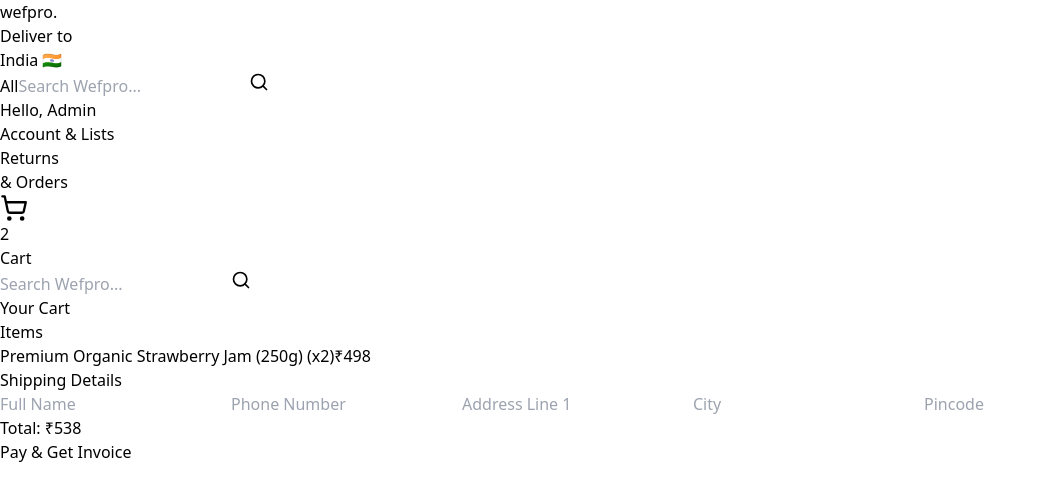
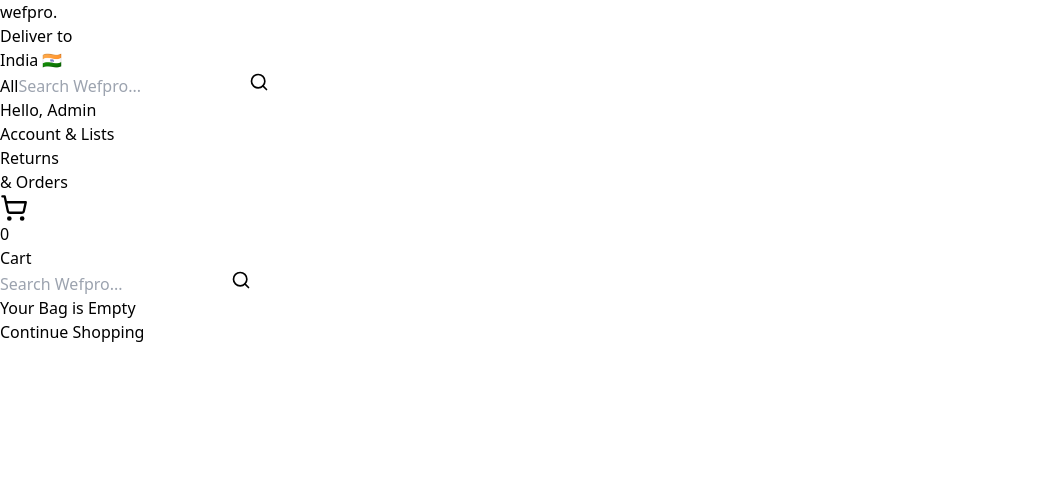
Before and after one commit to Aniruddha051606/wefpro-frontend, a React (Vite) app: page /cart in a window 1280 px wide. Shown: the top 500 px of the page, without its empty margins (0-1047 px from the left). Built offline with nearby package versions, Linux system fonts and the light colour scheme.

Commit message:
Upgrade to Luxury UI and Split Checkout

```diff
--- a/src/App.jsx
+++ b/src/App.jsx
@@ -1,36 +1,57 @@
-import React, { useState } from 'react';
+import React, { useState, useEffect } from 'react';
 import { BrowserRouter as Router, Routes, Route } from 'react-router-dom';
-import Navbar from './components/Navbar'; // <--- Import Navbar
+import Navbar from './components/Navbar';
 import Home from './pages/Home';
 import Cart from './pages/Cart';
+import Checkout from './pages/Checkout'; // <--- NEW PAGE
 import Tracking from './pages/Tracking';
 import Admin from './pages/Admin';
 import Login from './pages/Login';
 import PrivateRoute from './components/PrivateRoute';
 
 function App() {
-  // We manage cart count here to show it in the Navbar
-  const [cartCount, setCartCount] = useState(2); // Starting with 2 for demo
+  // 1. LOAD CART FROM STORAGE (Real User Memory)
+  const [cartItems, setCartItems] = useState(() => {
+    const saved = localStorage.getItem("wefpro_cart");
+    return saved ? JSON.parse(saved) : []; // Start EMPTY if nothing saved
+  });
+
+  // 2. SAVE ON EVERY CHANGE
+  useEffect(() => {
+    localStorage.setItem("wefpro_cart", JSON.stringify(cartItems));
+  }, [cartItems]);
+
+  const addToCart = (product) => {
+    setCartItems((prev) => {
+      const existing = prev.find((item) => item.id === product.id);
+      if (existing) {
+        return prev.map((item) =>
+          item.id === product.id ? { ...item, qty: item.qty + 1 } : item
+        );
+      }
+      return [...prev, { ...product, qty: 1 }];
+    });
+  };
+
+  const removeFromCart = (id) => {
+    setCartItems((prev) => prev.filter((item) => item.id !== id));
+  };
+
+  // Calculate total items for Badge
+  const totalItems = cartItems.reduce((acc, item) => acc + item.qty, 0);
 
   return (
     <Router>
-      <div className="bg-stone-50 min-h-screen">
-        {/* ⚡ Navbar sits OUTSIDE Routes so it stays visible */}
-        <Navbar cartCount={cartCount} />
+      <div className="bg-black min-h-screen text-stone-100 font-sans selection:bg-red-900 selection:text-white">
+        <Navbar cartCount={totalItems} />
 
         <Routes>
-          <Route path="/" element={<Home />} />
-          <Route path="/cart" element={<Cart />} />
+          <Route path="/" element={<Home addToCart={addToCart} />} />
+          <Route path="/cart" element={<Cart cartItems={cartItems} removeFromCart={removeFromCart} />} />
+          <Route path="/checkout" element={<Checkout cartItems={cartItems} />} />
           <Route path="/track" element={<Tracking />} />
           <Route path="/login" element={<Login />} />
-          <Route
-            path="/admin"
-            element={
-              <PrivateRoute>
-                <Admin />
-              </PrivateRoute>
-            }
-          />
+          <Route path="/admin" element={<PrivateRoute><Admin /></PrivateRoute>} />
         </Routes>
       </div>
     </Router>
--- a/src/pages/Cart.jsx
+++ b/src/pages/Cart.jsx
@@ -1,131 +1,62 @@
-import React, { useState } from 'react';
-import { Trash2, CreditCard } from 'lucide-react';
+import React from 'react';
+import { Trash2, ArrowRight } from 'lucide-react';
 import { Link } from 'react-router-dom';
 
-const Cart = () => {
-  const [loading, setLoading] = useState(false);
-
-  // 1. STATE FOR FORM DATA (Stores what user types)
-  const [formData, setFormData] = useState({
-    fullName: '',
-    phone: '',
-    address: '',
-    city: '',
-    pincode: ''
-  });
-
-  // Mock Cart Data
-  const [cartItems] = useState([
-    { id: 1, name: "Premium Organic Strawberry Jam (250g)", price: 249, qty: 2, image: "https://images.unsplash.com/photo-1600423115367-87ea79269cd3?q=80&w=200" }
-  ]);
+const Cart = ({ cartItems, removeFromCart }) => {
 
   const subtotal = cartItems.reduce((acc, item) => acc + item.qty * item.price, 0);
-  const total = subtotal + (subtotal > 499 ? 0 : 40);
 
-  // 2. HANDLER: Updates state when user types
-  const handleChange = (e) => {
-    setFormData({ ...formData, [e.target.name]: e.target.value });
-  };
-
-  const handlePayment = async () => {
-    // Basic Validation
-    if(!formData.fullName || !formData.address) {
-      alert("Please fill in your Shipping Details first!");
-      return;
-    }
-
-    setLoading(true);
-    try {
-      const response = await fetch('http://localhost:5000/api/create-invoice', {
-        method: 'POST',
-        headers: { 'Content-Type': 'application/json' },
-        body: JSON.stringify({
-          orderId: "WF-" + Math.floor(Math.random() * 10000),
-          amount: total,
-          // 3. SEND REAL DATA TO BACKEND
-          customerName: formData.fullName,
-          customerAddress: formData.address,
-          customerCity: formData.city,
-          customerPincode: formData.pincode
-        })
-      });
-
-      const blob = await response.blob();
-      const url = window.URL.createObjectURL(blob);
-      const link = document.createElement('a');
-      link.href = url;
-      link.setAttribute('download', `Invoice-${formData.fullName}.pdf`);
-      document.body.appendChild(link);
-      link.click();
-
-    window.location.href = `/track?id=${orderData.id}`; // ✅ CORRECT (Backticks)
-    } catch (error) {
-      console.error("Error:", error);
-      alert("Server error.");
-    }
-    setLoading(false);
-  };
+  if (cartItems.length === 0) {
+      return (
+          <div className="min-h-screen flex items-center justify-center flex-col bg-stone-950 text-white">
+              <h1 className="text-3xl font-light tracking-wide mb-4">Your Bag is Empty</h1>
+              <Link to="/" className="text-red-500 border-b border-red-500 pb-1 hover:text-red-400">Continue Shopping</Link>
+          </div>
+      )
+  }
 
   return (
-    <div className="min-h-screen bg-stone-50 p-4 md:p-8 font-sans">
-      <div className="max-w-6xl mx-auto">
-        <h1 className="text-3xl font-bold text-stone-800 mb-8">Your Cart</h1>
-        <div className="grid grid-cols-1 md:grid-cols-3 gap-8">
+    <div className="min-h-screen bg-stone-950 text-stone-200 p-8 pt-24">
+      <div className="max-w-4xl mx-auto">
+        <h1 className="text-4xl font-serif mb-12 tracking-wider">Shopping Bag</h1>
 
-          <div className="md:col-span-2 space-y-6">
-            {/* Cart Items (Hidden for brevity, same as before) */}
-            <div className="bg-white p-6 rounded-xl shadow-sm border border-stone-100">
-               <h2 className="font-bold mb-4">Items</h2>
+        <div className="grid grid-cols-1 lg:grid-cols-3 gap-12">
+          {/* Items List */}
+          <div className="lg:col-span-2 space-y-8">
                {cartItems.map((item) => (
-                <div key={item.id} className="flex justify-between border-b py-2">
-                  <span>{item.name} (x{item.qty})</span>
-                  <span>₹{item.price * item.qty}</span>
+                <div key={item.id} className="flex gap-6 border-b border-stone-800 pb-8">
+                  <div className="w-24 h-24 bg-stone-900 rounded overflow-hidden">
+                    <img src={item.image} className="w-full h-full object-cover opacity-80" alt={item.name}/>
+                  </div>
+                  <div className="flex-1">
+                      <div className="flex justify-between items-start">
+                        <h3 className="font-serif text-xl">{item.name}</h3>
+                        <button onClick={() => removeFromCart(item.id)} className="text-stone-500 hover:text-red-500 transition">
+                            <Trash2 size={18} />
+                        </button>
+                      </div>
+                      <p className="text-stone-500 mt-1">{item.desc}</p>
+                      <p className="text-stone-400 mt-4 text-sm">Qty: {item.qty} &times; ₹{item.price}</p>
+                  </div>
                 </div>
                ))}
+          </div>
+
+          {/* Summary Section */}
+          <div className="bg-stone-900/50 p-8 rounded-2xl h-fit border border-stone-800 backdrop-blur-sm">
+            <h2 className="text-xl font-serif mb-6">Order Summary</h2>
+            <div className="flex justify-between mb-4 text-stone-400"><span>Subtotal</span><span>₹{subtotal}</span></div>
+            <div className="flex justify-between mb-8 text-stone-400"><span>Shipping</span><span>Calculated at next step</span></div>
+
+            <div className="flex justify-between text-2xl font-serif text-white pt-6 border-t border-stone-800 mb-8">
+              <span>Total</span>
+              <span>₹{subtotal}</span>
             </div>
 
-            {/* 4. CONNECTED FORM INPUTS */}
-            <div className="bg-white p-6 rounded-xl shadow-sm border border-stone-100">
-              <h2 className="text-lg font-semibold mb-4">Shipping Details</h2>
-              <form className="grid grid-cols-1 md:grid-cols-2 gap-4">
-                <input
-                  name="fullName" value={formData.fullName} onChange={handleChange}
-                  type="text" placeholder="Full Name" className="p-3 border rounded-lg"
-                />
-                <input
-                  name="phone" value={formData.phone} onChange={handleChange}
-                  type="text" placeholder="Phone Number" className="p-3 border rounded-lg"
-                />
-                <input
-                  name="address" value={formData.address} onChange={handleChange}
-                  type="text" placeholder="Address Line 1" className="md:col-span-2 p-3 border rounded-lg"
-                />
-                <input
-                  name="city" value={formData.city} onChange={handleChange}
-                  type="text" placeholder="City" className="p-3 border rounded-lg"
-                />
-                <input
-                  name="pincode" value={formData.pincode} onChange={handleChange}
-                  type="text" placeholder="Pincode" className="p-3 border rounded-lg"
-                />
-              </form>
-            </div>
+            <Link to="/checkout" className="block w-full bg-white text-black py-4 rounded-full font-bold text-center hover:bg-stone-200 transition flex justify-center items-center gap-2">
+              Proceed to Checkout <ArrowRight size={18} />
+            </Link>
           </div>
-
-          {/* Payment Summary */}
-          <div className="md:col-span-1">
-            <div className="bg-white p-6 rounded-xl shadow-lg border border-stone-100 sticky top-4">
-              <h2 className="text-xl font-bold mb-6">Total: ₹{total}</h2>
-              <button
-                onClick={handlePayment}
-                disabled={loading}
-                className="w-full bg-red-600 text-white py-4 rounded-xl font-bold hover:bg-red-700 transition flex justify-center space-x-2"
-              >
-                {loading ? "Processing..." : "Pay & Get Invoice"}
-              </button>
-            </div>
-          </div>
-
         </div>
       </div>
     </div>
--- /dev/null
+++ b/src/pages/Checkout.jsx
@@ -0,0 +1,117 @@
+import React, { useState } from 'react';
+import { ShieldCheck, Lock } from 'lucide-react';
+import { API_URL } from '../config';
+
+const Checkout = ({ cartItems }) => {
+  const [loading, setLoading] = useState(false);
+  const [formData, setFormData] = useState({ fullName: '', phone: '', address: '', city: '', pincode: '' });
+
+  // Math
+  const subtotal = cartItems.reduce((acc, item) => acc + item.qty * item.price, 0);
+  const shipping = subtotal > 499 ? 0 : 40;
+  const total = subtotal + shipping;
+
+  const handleChange = (e) => setFormData({ ...formData, [e.target.name]: e.target.value });
+
+  // ... (Paste your loadScript function here) ...
+  const loadScript = (src) => {
+    return new Promise((resolve) => {
+      const script = document.createElement('script');
+      script.src = src;
+      script.onload = () => resolve(true);
+      script.onerror = () => resolve(false);
+      document.body.appendChild(script);
+    });
+  };
+
+  const handlePayment = async (e) => {
+    e.preventDefault(); // Prevent form submit refresh
+    if(!formData.fullName || !formData.address) return alert("Details required");
+
+    setLoading(true);
+
+    // 1. Load Razorpay
+    const res = await loadScript('https://checkout.razorpay.com/v1/checkout.js');
+    if (!res) return alert('Razorpay SDK failed');
+
+    // 2. Create Order
+    const orderData = await fetch(`${API_URL}/api/payment/order`, {
+        method: 'POST',
+        headers: { 'Content-Type': 'application/json' },
+        body: JSON.stringify({ amount: total })
+    }).then((t) => t.json());
+
+    // 3. Options
+    const options = {
+      key: "YOUR_KEY_ID_HERE", // <--- ⚠️ PASTE YOUR KEY ID
+      amount: orderData.amount,
+      currency: "INR",
+      name: "Wefpro Luxury",
+      description: "Payment for Order",
+      order_id: orderData.id,
+      handler: async function (response) {
+        // ... (Paste your Invoice Generation & Redirect Logic here from old Cart.jsx) ...
+        // Ensure you fix the backtick URL bug here too!
+        window.location.href = `/track?id=${orderData.id}`;
+      },
+      prefill: { name: formData.fullName, contact: formData.phone },
+      theme: { color: "#000000" } // Black theme for luxury
+    };
+
+    const paymentObject = new window.Razorpay(options);
+    paymentObject.open();
+    setLoading(false);
+  };
+
+  return (
+    <div className="min-h-screen bg-stone-950 text-stone-200 p-6 md:p-12 font-sans flex items-center justify-center">
+      <div className="max-w-5xl w-full grid grid-cols-1 md:grid-cols-2 gap-12">
+
+        {/* Left: Form */}
+        <div>
+          <h2 className="text-3xl font-serif mb-8 text-white">Secure Checkout</h2>
+          <form onSubmit={handlePayment} className="space-y-6">
+            <div className="space-y-2">
+                <label className="text-xs uppercase tracking-widest text-stone-500">Contact</label>
+                <input name="fullName" onChange={handleChange} placeholder="Full Name" className="w-full bg-stone-900 border border-stone-800 p-4 rounded text-white focus:outline-none focus:border-stone-600" />
+                <input name="phone" onChange={handleChange} placeholder="Phone Number" className="w-full bg-stone-900 border border-stone-800 p-4 rounded text-white focus:outline-none focus:border-stone-600" />
+            </div>
+            <div className="space-y-2">
+                <label className="text-xs uppercase tracking-widest text-stone-500">Delivery</label>
+                <input name="address" onChange={handleChange} placeholder="Street Address" className="w-full bg-stone-900 border border-stone-800 p-4 rounded text-white focus:outline-none focus:border-stone-600" />
+                <div className="grid grid-cols-2 gap-4">
+                    <input name="city" onChange={handleChange} placeholder="City" className="w-full bg-stone-900 border border-stone-800 p-4 rounded text-white focus:outline-none focus:border-stone-600" />
+                    <input name="pincode" onChange={handleChange} placeholder="PIN Code" className="w-full bg-stone-900 border border-stone-800 p-4 rounded text-white focus:outline-none focus:border-stone-600" />
+                </div>
+            </div>
+
+            <button type="submit" disabled={loading} className="w-full bg-white text-black py-4 rounded font-bold text-lg hover:bg-stone-200 transition mt-6 flex justify-center items-center gap-2">
+               {loading ? "Processing..." : `Pay ₹${total}`} <Lock size={16} />
+            </button>
+            <p className="text-center text-xs text-stone-600 flex justify-center items-center gap-1">
+                <ShieldCheck size={12}/> 256-bit SSL Secured Payment
+            </p>
+          </form>
+        </div>
+
+        {/* Right: Summary (Visual) */}
+        <div className="bg-stone-900 p-8 rounded-2xl h-fit border border-stone-800">
+            <h3 className="text-lg font-serif mb-6 text-stone-400">Order Details</h3>
+            {cartItems.map(item => (
+                <div key={item.id} className="flex justify-between mb-4 text-sm">
+                    <span>{item.name} <span className="text-stone-500">x{item.qty}</span></span>
+                    <span>₹{item.price * item.qty}</span>
+                </div>
+            ))}
+            <div className="border-t border-stone-800 mt-4 pt-4 flex justify-between font-bold text-xl">
+                <span>Total</span>
+                <span>₹{total}</span>
+            </div>
+        </div>
+
+      </div>
+    </div>
+  );
+};
+
+export default Checkout;
--- a/src/pages/Home.jsx
+++ b/src/pages/Home.jsx
@@ -1,98 +1,93 @@
-import React, { useState } from 'react';
-import { ShoppingBag, Star, Truck, ShieldCheck } from 'lucide-react';
-import { Link } from 'react-router-dom';
+import React from 'react';
+import { ShoppingBag, Star, ArrowDown } from 'lucide-react';
 
-const Home = () => {
-  const [qty, setQty] = useState(1);
+const Home = ({ addToCart }) => {
+
+  const products = [
+    { id: 1, name: "Velvet Strawberry", price: 249, image: "https://images.unsplash.com/photo-1621251347628-8798cb3cb602?q=80&w=400", desc: "Harvested at dawn. Crushed by hand." },
+    { id: 2, name: "Midnight Honey", price: 399, image: "https://images.unsplash.com/photo-1587049352846-4a222e784d38?q=80&w=400", desc: "Wild foraged from the deep forest." },
+    { id: 3, name: "Scarlet Blend", price: 199, image: "https://images.unsplash.com/photo-1600423115367-87ea79269cd3?q=80&w=400", desc: "A symphony of five rare berries." }
+  ];
 
   return (
-    <div className="min-h-screen bg-stone-50 text-stone-800 font-sans">
+    <div className="bg-black text-white font-sans">
 
-      {/* 1. NAVBAR */}
-      <nav className="p-5 flex justify-between items-center bg-white shadow-sm sticky top-0 z-50">
-        <h1 className="text-2xl font-bold text-red-600 tracking-tighter">WEFPRO.</h1>
-        <Link to="/cart" className="relative p-2 bg-stone-100 rounded-full hover:bg-stone-200">
-          <ShoppingBag size={24} />
-          {/* Badge showing 1 item for demo */}
-          <span className="absolute top-0 right-0 h-4 w-4 bg-red-500 text-white text-xs rounded-full flex items-center justify-center">1</span>
-        </Link>
-      </nav>
+      {/* 1. CINEMATIC HERO SECTION (Full Screen) */}
+      <div className="relative h-screen w-full overflow-hidden">
+        {/* Background Image/Video */}
+        <div className="absolute inset-0">
+            <img
+                src="https://images.unsplash.com/photo-1599940824399-b87987ce179a?q=80&w=2000"
+                className="w-full h-full object-cover opacity-60"
+                alt="Luxury Jam Background"
+            />
+            {/* Gradient Overlay for text readability */}
+            <div className="absolute inset-0 bg-gradient-to-t from-black via-transparent to-black/40"></div>
+        </div>
 
-      {/* 2. MAIN PRODUCT SECTION */}
-      <main className="max-w-6xl mx-auto p-6 grid grid-cols-1 md:grid-cols-2 gap-12 mt-4">
-
-        {/* LEFT: Product Image */}
-        <div className="relative">
-            <div className="bg-red-100 rounded-3xl h-96 md:h-[500px] flex items-center justify-center shadow-inner overflow-hidden">
-                <img
-                    src="https://images.unsplash.com/photo-1600423115367-87ea79269cd3?q=80&w=1000&auto=format&fit=crop"
-                    alt="Wefpro Strawberry Jam"
-                    className="object-cover h-full w-full hover:scale-105 transition-transform duration-500"
-                />
+        {/* Floating Content */}
+        <div className="relative z-10 h-full flex flex-col items-center justify-center text-center px-4">
+            <p className="text-red-500 tracking-[0.3em] text-sm uppercase mb-4 animate-fade-in-up">The Collection</p>
+            <h1 className="text-6xl md:text-8xl font-serif font-bold mb-6 tracking-tight">
+                Pure. <span className="text-transparent bg-clip-text bg-gradient-to-r from-red-500 to-purple-600">Organic.</span>
+            </h1>
+            <p className="text-stone-300 max-w-lg text-lg mb-10 font-light leading-relaxed">
+                Experience the taste of nature's finest ingredients, preserved in time for your absolute pleasure.
+            </p>
+            <button
+                onClick={() => document.getElementById('shop').scrollIntoView({ behavior: 'smooth' })}
+                className="px-8 py-4 bg-white/10 backdrop-blur-md border border-white/20 rounded-full text-white hover:bg-white hover:text-black transition duration-500 flex items-center gap-2"
+            >
+                Explore Collection <ArrowDown size={18}/>
+            </button>
         </div>
       </div>
 
-        {/* RIGHT: Product Details */}
-        <div className="flex flex-col justify-center space-y-6">
-
-          {/* Title & Rating */}
-          <div>
-            <div className="flex items-center space-x-1 text-yellow-500 mb-2">
-              <Star fill="currentColor" size={18} />
-              <Star fill="currentColor" size={18} />
-              <Star fill="currentColor" size={18} />
-              <Star fill="currentColor" size={18} />
-              <Star fill="currentColor" size={18} />
-              <span className="text-stone-400 text-sm ml-2">(124 Reviews)</span>
-            </div>
-            <h1 className="text-4xl md:text-5xl font-black text-stone-900 leading-tight">
-              Premium Organic <span className="text-red-600">Strawberry Jam</span>
-            </h1>
-            <p className="text-xl text-stone-500 mt-2 font-medium">From Mahabaleshwar Farms</p>
+      {/* 2. THE SHOWCASE (Minimalist Grid) */}
+      <div id="shop" className="max-w-7xl mx-auto px-6 py-24">
+        <div className="flex justify-between items-end mb-16">
+            <h2 className="text-4xl font-serif">Curated Selections</h2>
+            <p className="text-stone-500 hidden md:block">Fall / Winter 2026</p>
         </div>
 
-          {/* Price */}
-          <div className="flex items-end space-x-3 border-b pb-6 border-stone-200">
-            <span className="text-4xl font-bold text-stone-900">₹249</span>
-            <span className="text-lg text-stone-400 line-through">₹399</span>
-            <span className="text-green-600 font-bold bg-green-100 px-2 py-1 rounded text-sm">38% OFF</span>
+        <div className="grid grid-cols-1 md:grid-cols-3 gap-x-8 gap-y-16">
+          {products.map((product) => (
+            <div key={product.id} className="group cursor-pointer">
+              {/* Image Container with Zoom Effect */}
+              <div className="h-[400px] overflow-hidden rounded-sm mb-6 relative">
+                  <img
+                    src={product.image}
+                    alt={product.name}
+                    className="w-full h-full object-cover transform group-hover:scale-110 transition duration-700 ease-out"
+                  />
+                  {/* Quick Add Button appearing on hover */}
+                  <button
+                    onClick={() => addToCart(product)}
+                    className="absolute bottom-4 right-4 bg-white text-black p-3 rounded-full opacity-0 group-hover:opacity-100 translate-y-4 group-hover:translate-y-0 transition duration-500 shadow-xl"
+                  >
+                    <ShoppingBag size={20} />
+                  </button>
               </div>
 
-          {/* Description */}
-          <p className="text-stone-600 leading-relaxed">
-            Experience the taste of real fruit. Wefpro jam is made with 100% organic strawberries, zero preservatives, and traditional slow-cooking methods to preserve the natural sweetness. Perfect for your morning toast.
-          </p>
-
-          {/* Quantity & Cart Actions */}
-          <div className="flex space-x-4 pt-4">
-            <div className="flex items-center border border-stone-300 rounded-lg">
-              <button onClick={() => setQty(Math.max(1, qty-1))} className="px-4 py-3 hover:bg-stone-100">-</button>
-              <span className="px-4 font-bold">{qty}</span>
-              <button onClick={() => setQty(qty+1)} className="px-4 py-3 hover:bg-stone-100">+</button>
+              <div className="space-y-2">
+                <div className="flex justify-between items-baseline">
+                    <h3 className="text-xl font-medium text-stone-100">{product.name}</h3>
+                    <span className="text-lg text-stone-400 font-light">₹{product.price}</span>
                 </div>
-
-            {/* The Link to Cart Page */}
-            <Link to="/cart" className="flex-1">
-                <button className="w-full h-full bg-red-600 text-white font-bold rounded-lg hover:bg-red-700 transition shadow-lg hover:shadow-red-500/30">
-                Add to Cart - ₹{249 * qty}
-                </button>
-            </Link>
+                <p className="text-sm text-stone-500 font-light">{product.desc}</p>
+                <div className="flex text-yellow-600 gap-1 text-xs">
+                    <Star size={12} fill="currentColor"/>
+                    <Star size={12} fill="currentColor"/>
+                    <Star size={12} fill="currentColor"/>
+                    <Star size={12} fill="currentColor"/>
+                    <Star size={12} fill="currentColor"/>
                 </div>
-
-          {/* Trust Badges */}
-          <div className="grid grid-cols-2 gap-4 pt-6">
-            <div className="flex items-center space-x-3 bg-white p-3 rounded-xl shadow-sm border border-stone-100">
-              <Truck className="text-red-500" />
-              <span className="text-sm font-semibold text-stone-700">Fast Delivery</span>
               </div>
-            <div className="flex items-center space-x-3 bg-white p-3 rounded-xl shadow-sm border border-stone-100">
-              <ShieldCheck className="text-red-500" />
-              <span className="text-sm font-semibold text-stone-700">Organic Certified</span>
+            </div>
+          ))}
         </div>
       </div>
 
-        </div>
-      </main>
     </div>
   );
 };
```
Lines whose indentation alone changed are shown as unchanged.
